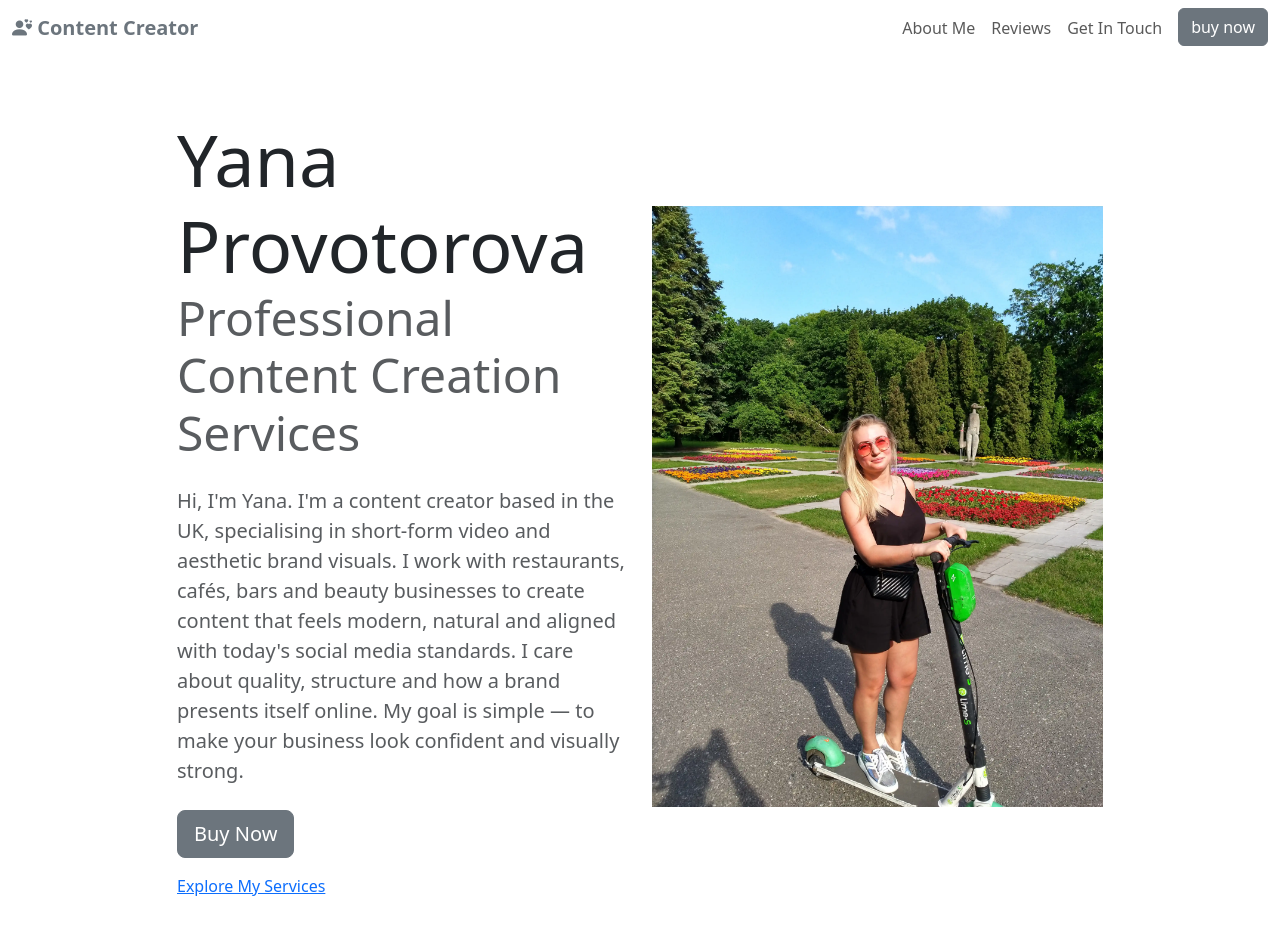
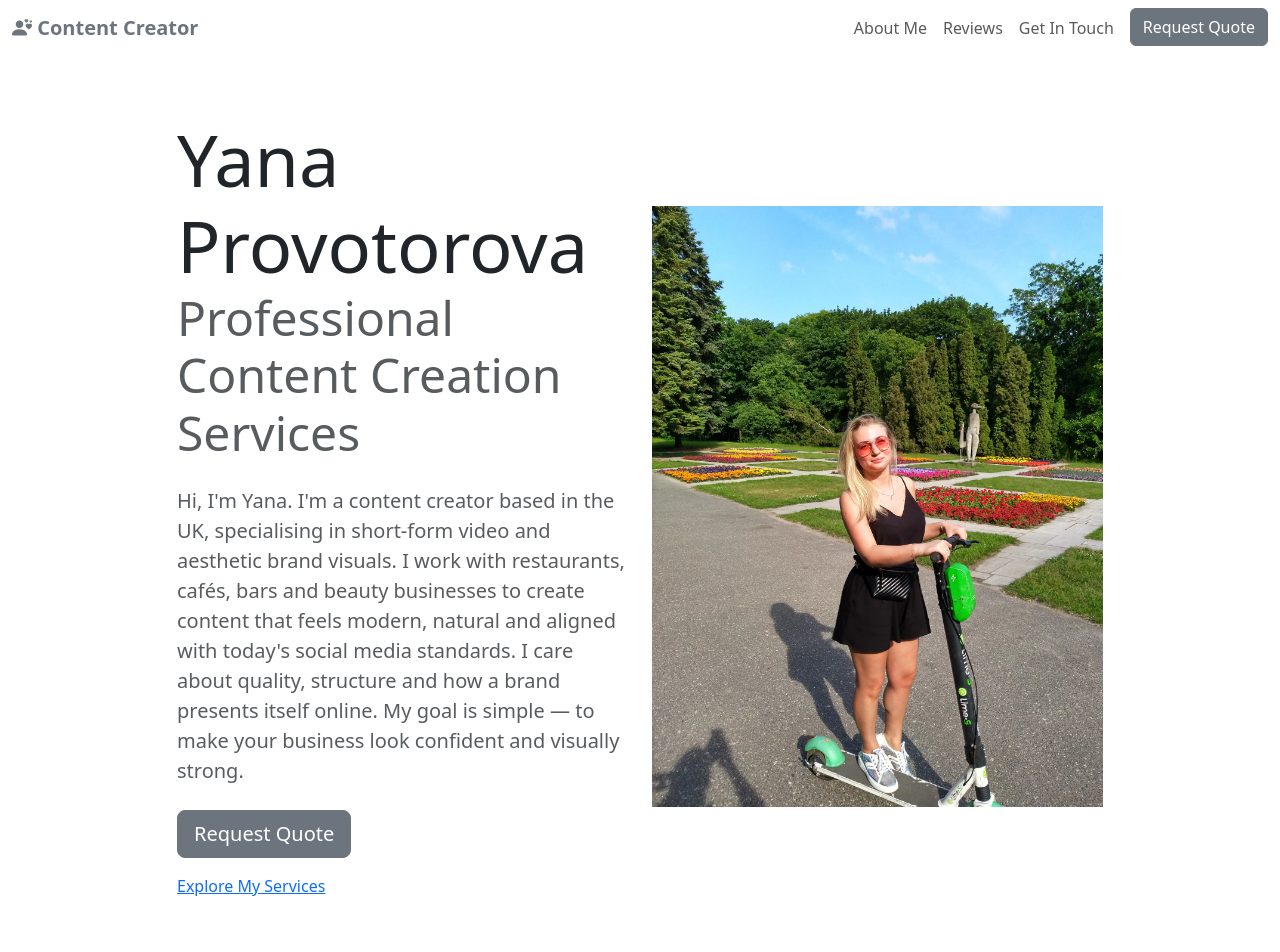
Before and after one commit to blackaslife/Content-Creator, a website: page index.html in a window 1280 px wide. Shown: the top 952 px of the page. Drawn offline with nearby package versions, Linux system fonts and the light colour scheme.

Commit message:
change main button

```diff
--- a/index.html
+++ b/index.html
@@ -51,7 +51,7 @@
                         <a href="#pricing" class="nav-link">Pricing</a>
                     </li>
                     <li class="nav-item ms-2 d-none d-md-inline">
-                        <a href="#pricing" class="btn btn-secondary">buy now</a>
+                        <a href="#pricing" class="btn btn-secondary">Request Quote</a>
                     </li>
                 </ul>
              </div>
@@ -72,7 +72,7 @@
                     natural and aligned with today's social media standards.
                     I care about quality, structure and how a brand presents itself online. My goal is simple
                     — to make your business look confident and visually strong.</p>
-                    <a href="#pricing" class="btn btn-secondary btn-lg">Buy Now</a>
+                    <a href="#pricing" class="btn btn-secondary btn-lg">Request Quote</a>
 <!-- open sidebar/ offcanvas -->
                     <a href="#sidebar" class="d-block mt-3" data-bs-toggle="offcanvas"
                     role="button" aria-controls="sidebar">Explore My Services</a>
```
